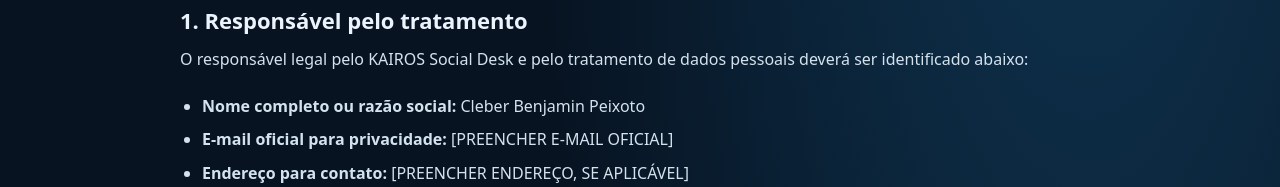
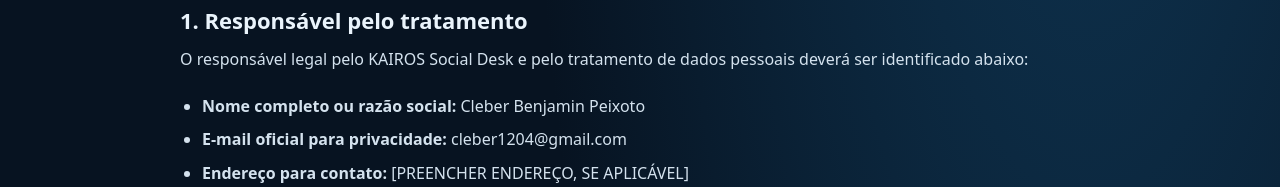
Before and after one commit to kairozgames-svg/kairos-socialdesk-privacy, a plain HTML site: page index.html in a window 1280 px wide. Shown: the part 900-1087 px from the top of the page. Drawn offline with Linux system fonts and the light colour scheme.

Commit message:
Add privacy contact email

```diff
--- a/index.html
+++ b/index.html
@@ -31,7 +31,7 @@ footer{padding-top:26px;color:#8fa9bd;font-size:13px}@media(max-width:620px){.wr
 <li><a href="#responsavel">Responsável pelo tratamento</a></li><li><a href="#dados">Dados envolvidos</a></li><li><a href="#finalidades">Finalidades</a></li><li><a href="#meta">Meta e Instagram</a></li><li><a href="#armazenamento">Armazenamento e segurança</a></li><li><a href="#compartilhamento">Compartilhamento</a></li><li><a href="#retencao">Retenção e exclusão</a></li><li><a href="#direitos">Direitos do titular</a></li><li><a href="#menores">Crianças e adolescentes</a></li><li><a href="#contato">Alterações e contato</a></li>
 </ul></nav>
 <section id="responsavel"><h2>1. Responsável pelo tratamento</h2><p>O responsável legal pelo KAIROS Social Desk e pelo tratamento de dados pessoais deverá ser identificado abaixo:</p><ul>
-<li><strong>Nome completo ou razão social:</strong> Cleber Benjamin Peixoto</li><li><strong>E-mail oficial para privacidade:</strong> [PREENCHER E-MAIL OFICIAL]</li><li><strong>Endereço para contato:</strong> [PREENCHER ENDEREÇO, SE APLICÁVEL]</li><li><strong>CPF ou CNPJ:</strong> [PREENCHER, SE APLICÁVEL]</li></ul><p>Esses dados devem corresponder ao responsável real pelo serviço. Não devem ser substituídos por informações fictícias.</p></section>
+<li><strong>Nome completo ou razão social:</strong> Cleber Benjamin Peixoto</li><li><strong>E-mail oficial para privacidade:</strong> cleber1204@gmail.com</li><li><strong>Endereço para contato:</strong> [PREENCHER ENDEREÇO, SE APLICÁVEL]</li><li><strong>CPF ou CNPJ:</strong> [PREENCHER, SE APLICÁVEL]</li></ul><p>Esses dados devem corresponder ao responsável real pelo serviço. Não devem ser substituídos por informações fictícias.</p></section>
 <section id="dados"><h2>2. Dados envolvidos</h2><p>Os dados efetivamente tratados dependem das funções ativadas, das permissões autorizadas pelo usuário e dos campos enviados pela plataforma integrada. Em notificações de webhook da Meta, podem existir identificadores de contas, identificadores de eventos ou conversas, conteúdo de mensagens ou comentários e metadados técnicos, conforme o tipo de evento inscrito.</p><p>O KAIROS Social Desk é um aplicativo desktop desenvolvido com WPF/.NET, banco SQLite e mecanismo de navegador WebView2. A auditoria técnica disponível não especifica integralmente quais campos são gravados no banco local nem o ciclo de vida dos dados de sessão do navegador. Essa descrição precisa ser complementada após a conferência da versão de produção.</p></section>
 <section id="finalidades"><h2>3. Finalidades do tratamento</h2><p>Quando os recursos correspondentes estiverem implementados e habilitados, o tratamento poderá ser necessário para conectar contas autorizadas, receber e organizar eventos de redes sociais, disponibilizar as funções solicitadas pelo usuário, manter o funcionamento do aplicativo, diagnosticar falhas e proteger a integração contra requisições inválidas.</p><p>O aplicativo não deve ser utilizado para acessar contas, mensagens ou informações sem autorização adequada.</p></section>
 <section id="meta"><h2>4. Integração com Meta e Instagram</h2><p>O KAIROS Social Desk utiliza ou está sendo preparado para utilizar recursos oficiais disponibilizados pela Meta, conforme as permissões aprovadas e concedidas pelo usuário. O acesso fica sujeito às condições, políticas e limites técnicos definidos pela Meta.</p><h3>Estado técnico registrado na auditoria de 25/11/2026</h3><p>Na auditoria técnica disponível, o KAIROS META GATEWAY recebia requisições de webhook, validava a assinatura HMAC da Meta e reconhecia JSON válido. O processamento específico e o armazenamento de mensagens e comentários ainda estavam pendentes de implementação naquela data.</p><p>Portanto, esta política não afirma que o sistema já mantém uma caixa de entrada funcional ou que já armazena mensagens e comentários. Quando esses recursos forem implementados, esta seção deverá ser revisada para refletir os dados realmente tratados, as permissões utilizadas e os fluxos de armazenamento e exclusão.</p><p>O usuário pode revogar as permissões concedidas ao aplicativo nas configurações da plataforma Meta. A revogação interrompe novos acessos que dependam daquela autorização, mas não substitui um pedido de exclusão de dados que já tenham sido armazenados.</p><p>O KAIROS Social Desk é um produto independente e não é afiliado, patrocinado ou endossado pela Meta Platforms, Inc. ou pelo Instagram.</p></section>
@@ -40,7 +40,7 @@ footer{padding-top:26px;color:#8fa9bd;font-size:13px}@media(max-width:620px){.wr
 <section id="retencao"><h2>7. Retenção e exclusão de dados</h2><p>Os prazos de retenção dependem dos dados que forem efetivamente armazenados e das finalidades aplicáveis. A auditoria de 25/11/2026 não confirmou a implementação do armazenamento de mensagens e comentários pelo gateway, nem definiu um prazo de retenção para esses dados.</p><p>Antes de ativar o processamento em produção, o responsável deverá definir os prazos de retenção, implementar um procedimento de exclusão e testar sua execução nos bancos e serviços envolvidos.</p><p>O titular poderá solicitar informações ou exclusão de dados pelo contato indicado nesta política, depois que os dados de contato do responsável forem preenchidos. Também poderá revogar as permissões do aplicativo nas configurações da Meta.</p><p>Solicitações serão avaliadas conforme a LGPD e outras normas aplicáveis. Dados cuja conservação seja exigida por lei poderão ser mantidos pelo período legalmente necessário.</p></section>
 <section id="direitos"><h2>8. Direitos do titular</h2><p>Nos termos da LGPD e observadas as condições legais, o titular poderá solicitar confirmação da existência de tratamento, acesso aos dados, correção de informações incompletas ou desatualizadas, anonimização, bloqueio ou eliminação de dados desnecessários ou tratados em desconformidade, portabilidade quando aplicável, informação sobre compartilhamentos e revogação do consentimento quando essa for a base legal utilizada.</p><p>Os pedidos deverão ser encaminhados ao contato oficial informado na seção 10. O responsável poderá solicitar informações razoáveis para confirmar a identidade do solicitante e proteger os dados contra acesso indevido.</p></section>
 <section id="menores"><h2>9. Crianças e adolescentes</h2><p>O KAIROS Social Desk é uma ferramenta de gestão de redes sociais destinada ao uso profissional e não é direcionada a crianças. O responsável deverá observar as regras específicas da LGPD para qualquer tratamento que envolva dados pessoais de crianças ou adolescentes.</p></section>
-<section id="contato"><h2>10. Alterações e contato</h2><p>Esta política poderá ser atualizada quando novas funcionalidades forem lançadas, quando os fluxos de dados forem alterados ou quando houver mudanças legais relevantes. A versão vigente deverá permanecer disponível no endereço público do aplicativo.</p><div class="contact"><strong>Contato para privacidade e solicitações</strong><p>Responsável: Cleber Benjamin Peixoto</p><p>E-mail: [PREENCHER E-MAIL OFICIAL]</p><p>Endereço: [PREENCHER ENDEREÇO, SE APLICÁVEL]</p></div></section>
+<section id="contato"><h2>10. Alterações e contato</h2><p>Esta política poderá ser atualizada quando novas funcionalidades forem lançadas, quando os fluxos de dados forem alterados ou quando houver mudanças legais relevantes. A versão vigente deverá permanecer disponível no endereço público do aplicativo.</p><div class="contact"><strong>Contato para privacidade e solicitações</strong><p>Responsável: Cleber Benjamin Peixoto</p><p>E-mail: cleber1204@gmail.com</p><p>Endereço: [PREENCHER ENDEREÇO, SE APLICÁVEL]</p></div></section>
 <div class="notice"><strong>Pendências antes da submissão à Meta:</strong> preencher os dados reais do responsável; confirmar exatamente quais informações o aplicativo e o WebView2 armazenam; identificar os fornecedores de infraestrutura efetivamente utilizados; definir e testar retenção e exclusão; revisar esta política quando o processamento de mensagens e comentários entrar em operação.</div>
 </main><footer>© 2026 KAIROS Social Desk. Política de Privacidade.</footer>
 </div></body></html>
```
